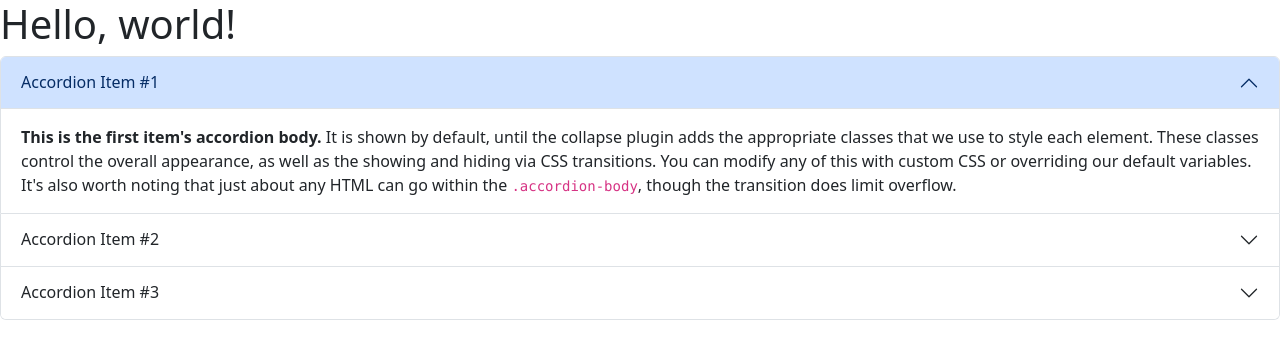
After one commit to Arif-Foysal/bgd, a PHP site: page /test.php in a window 1280 px wide. The commit adds this page. Shown: the top 359 px of the page. Run offline with PHP 8.4, Linux system fonts and the light colour scheme.

Commit message:
without ajax

```diff
--- /dev/null
+++ b/test.php
@@ -0,0 +1,54 @@
+<!doctype html>
+<html lang="en">
+  <head>
+    <meta charset="utf-8">
+    <meta name="viewport" content="width=device-width, initial-scale=1">
+    <title>Bootstrap demo</title>
+    <link href="https://cdn.jsdelivr.net/npm/bootstrap@5.3.3/dist/css/bootstrap.min.css" rel="stylesheet" integrity="sha384-QWTKZyjpPEjISv5WaRU9OFeRpok6YctnYmDr5pNlyT2bRjXh0JMhjY6hW+ALEwIH" crossorigin="anonymous">
+  </head>
+  <body>
+    <h1>Hello, world!</h1>
+
+    <div class="accordion" id="accordionExample">
+  <div class="accordion-item">
+    <h2 class="accordion-header">
+      <button class="accordion-button" type="button" data-bs-toggle="collapse" data-bs-target="#collapseOne" aria-expanded="true" aria-controls="collapseOne">
+        Accordion Item #1
+      </button>
+    </h2>
+    <div id="collapseOne" class="accordion-collapse collapse show" data-bs-parent="#accordionExample">
+      <div class="accordion-body">
+        <strong>This is the first item's accordion body.</strong> It is shown by default, until the collapse plugin adds the appropriate classes that we use to style each element. These classes control the overall appearance, as well as the showing and hiding via CSS transitions. You can modify any of this with custom CSS or overriding our default variables. It's also worth noting that just about any HTML can go within the <code>.accordion-body</code>, though the transition does limit overflow.
+      </div>
+    </div>
+  </div>
+  <div class="accordion-item">
+    <h2 class="accordion-header">
+      <button class="accordion-button collapsed" type="button" data-bs-toggle="collapse" data-bs-target="#collapseTwo" aria-expanded="false" aria-controls="collapseTwo">
+        Accordion Item #2
+      </button>
+    </h2>
+    <div id="collapseTwo" class="accordion-collapse collapse" data-bs-parent="#accordionExample">
+      <div class="accordion-body">
+        <strong>This is the second item's accordion body.</strong> It is hidden by default, until the collapse plugin adds the appropriate classes that we use to style each element. These classes control the overall appearance, as well as the showing and hiding via CSS transitions. You can modify any of this with custom CSS or overriding our default variables. It's also worth noting that just about any HTML can go within the <code>.accordion-body</code>, though the transition does limit overflow.
+      </div>
+    </div>
+  </div>
+  <div class="accordion-item">
+    <h2 class="accordion-header">
+      <button class="accordion-button collapsed" type="button" data-bs-toggle="collapse" data-bs-target="#collapseThree" aria-expanded="false" aria-controls="collapseThree">
+        Accordion Item #3
+      </button>
+    </h2>
+    <div id="collapseThree" class="accordion-collapse collapse" data-bs-parent="#accordionExample">
+      <div class="accordion-body">
+        <strong>This is the third item's accordion body.</strong> It is hidden by default, until the collapse plugin adds the appropriate classes that we use to style each element. These classes control the overall appearance, as well as the showing and hiding via CSS transitions. You can modify any of this with custom CSS or overriding our default variables. It's also worth noting that just about any HTML can go within the <code>.accordion-body</code>, though the transition does limit overflow.
+      </div>
+    </div>
+  </div>
+</div>
+
+
+    <script src="https://cdn.jsdelivr.net/npm/bootstrap@5.3.3/dist/js/bootstrap.bundle.min.js" integrity="sha384-YvpcrYf0tY3lHB60NNkmXc5s9fDVZLESaAA55NDzOxhy9GkcIdslK1eN7N6jIeHz" crossorigin="anonymous"></script>
+  </body>
+</html>
```
Also changed, not shown: about.php (+9 -5 lines), src/output.css (+9 -0 lines).
